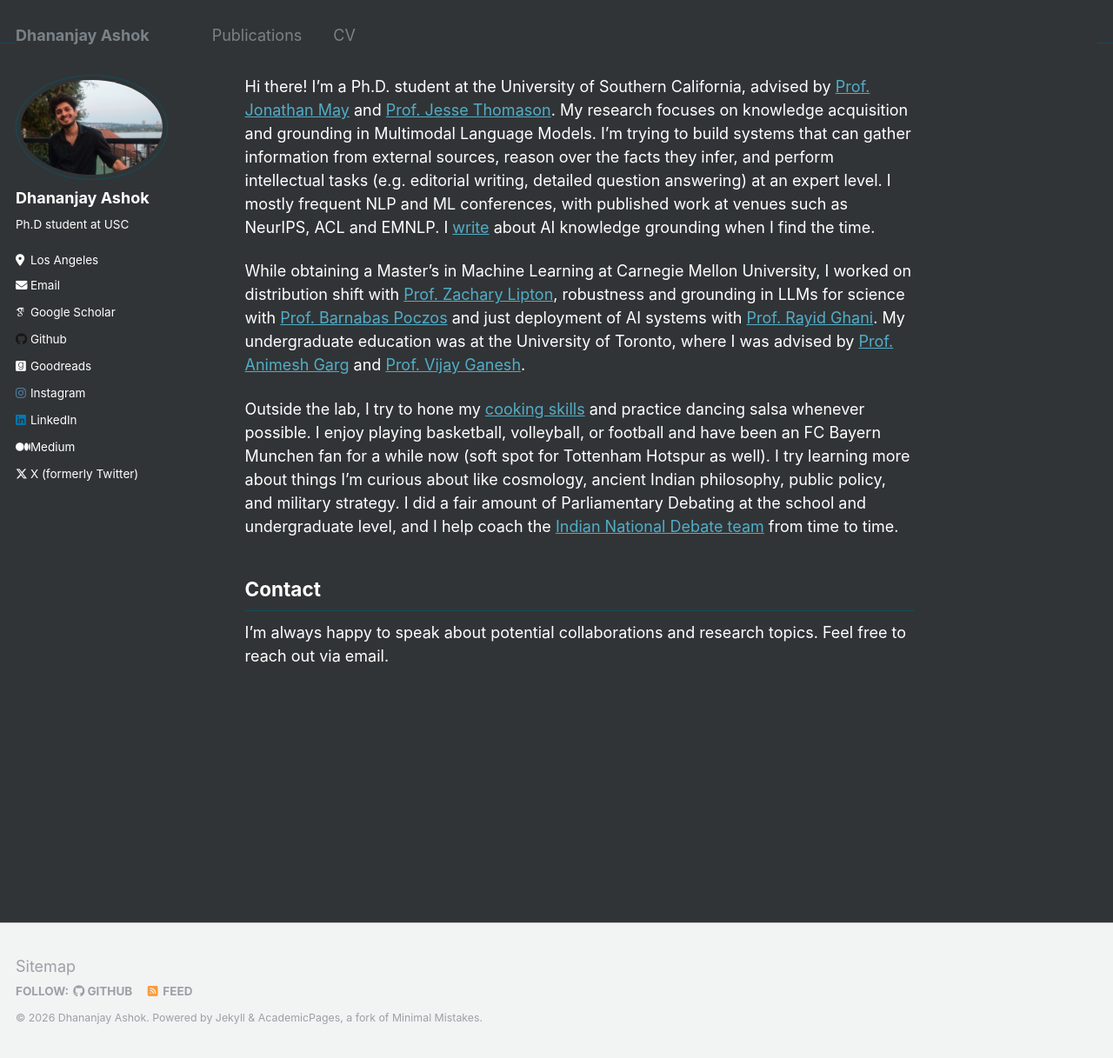
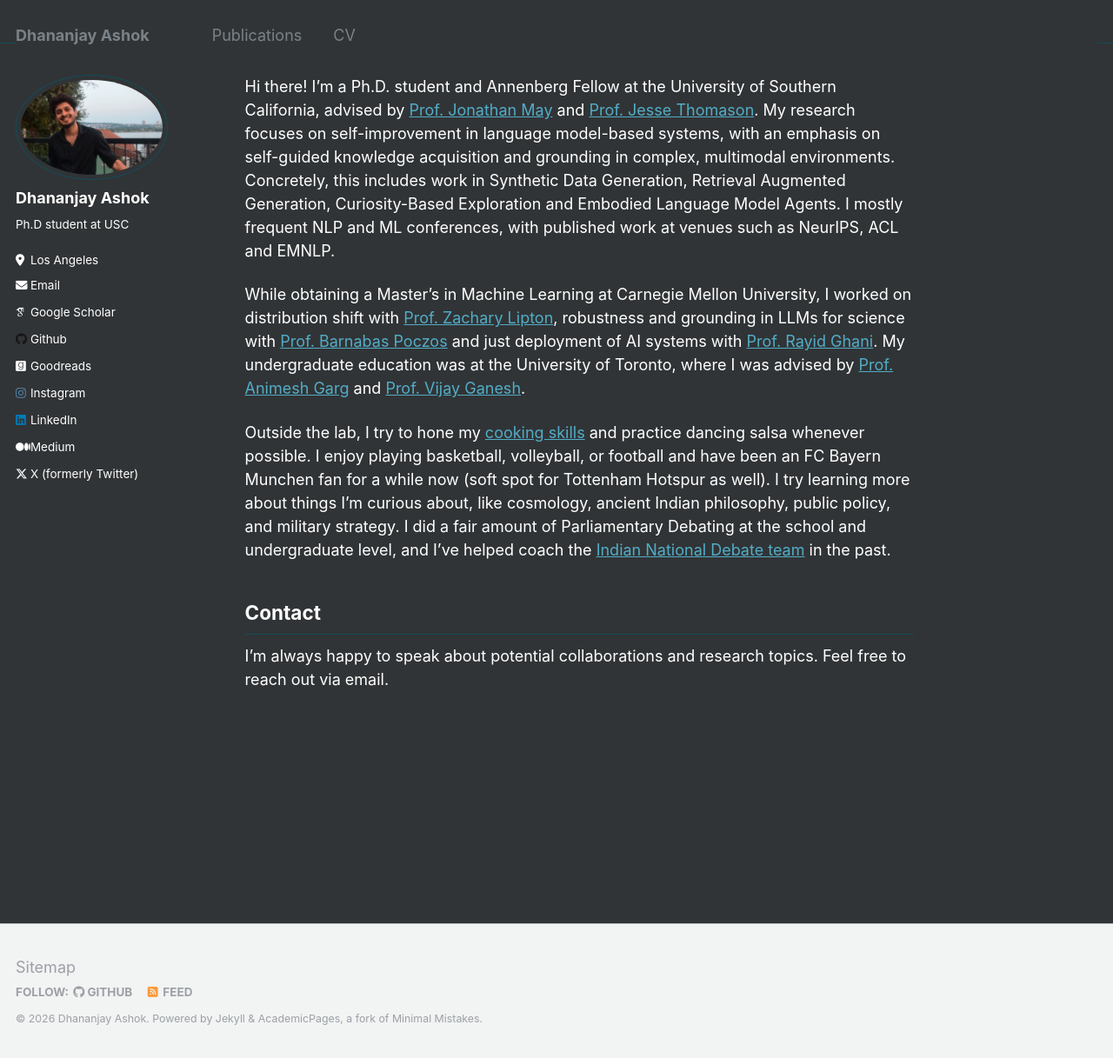
Before and after one commit to DhananjayAshok/DhananjayAshok.github.io, a Jekyll site: the page built from _pages/about.md, in a window 1280 px wide and 1217 px high. Shown: the whole window at 87% size. Built offline with Jekyll 4.4.1, drawn with Linux system fonts in a browser that asks for light colours; some web fonts are replaced.

Commit message:
Update about.md

```diff
--- a/_pages/about.md
+++ b/_pages/about.md
@@ -5,11 +5,11 @@ redirect_from:
   - /about/
   - /about.html
 ---
-Hi there! I'm a Ph.D. student at the University of Southern California, advised by [Prof. Jonathan May](https://jonmay.github.io/webpage/) and [Prof. Jesse Thomason](https://jessethomason.com/). My research focuses on knowledge acquisition and grounding in Multimodal Language Models. I'm trying to build systems that can gather information from external sources, reason over the facts they infer, and perform intellectual tasks (e.g. editorial writing, detailed question answering) at an expert level. I mostly frequent NLP and ML conferences, with published work at venues such as NeurIPS, ACL and EMNLP. I [write](https://wordpress.com/home/dhananjayashok.law.blog) about AI knowledge grounding when I find the time.
+Hi there! I'm a Ph.D. student and Annenberg Fellow at the University of Southern California, advised by [Prof. Jonathan May](https://jonmay.github.io/webpage/) and [Prof. Jesse Thomason](https://jessethomason.com/). My research focuses on self-improvement in language model-based systems, with an emphasis on self-guided knowledge acquisition and grounding in complex, multimodal environments. Concretely, this includes work in Synthetic Data Generation, Retrieval Augmented Generation, Curiosity-Based Exploration and Embodied Language Model Agents. I mostly frequent NLP and ML conferences, with published work at venues such as NeurIPS, ACL and EMNLP.
 
 While obtaining a Master's in Machine Learning at Carnegie Mellon University, I worked on distribution shift with [Prof. Zachary Lipton](https://www.zacharylipton.com/), robustness and grounding in LLMs for science with [Prof. Barnabas Poczos](https://www.cs.cmu.edu/~bapoczos/) and just deployment of AI systems with [Prof. Rayid Ghani](https://www.rayidghani.com/). My undergraduate education was at the University of Toronto, where I was advised by [Prof. Animesh Garg](https://animesh.garg.tech/) and [Prof. Vijay Ganesh](https://www.cc.gatech.edu/people/vijay-ganesh).
 
-Outside the lab, I try to hone my [cooking skills](https://www.instagram.com/foodboi19) and practice dancing salsa whenever possible. I enjoy playing basketball, volleyball, or football and have been an FC Bayern Munchen fan for a while now (soft spot for Tottenham Hotspur as well). I try learning more about things I'm curious about like cosmology, ancient Indian philosophy, public policy, and military strategy. I did a fair amount of Parliamentary Debating at the school and undergraduate level, and I help coach the [Indian National Debate team](https://indianschoolsdebatingsociety.com/wsdc-2019/) from time to time.
+Outside the lab, I try to hone my [cooking skills](https://www.instagram.com/foodboi19) and practice dancing salsa whenever possible. I enjoy playing basketball, volleyball, or football and have been an FC Bayern Munchen fan for a while now (soft spot for Tottenham Hotspur as well). I try learning more about things I'm curious about, like cosmology, ancient Indian philosophy, public policy, and military strategy. I did a fair amount of Parliamentary Debating at the school and undergraduate level, and I've helped coach the [Indian National Debate team](https://indianschoolsdebatingsociety.com/wsdc-2019/) in the past.
 
 
 Contact
```
